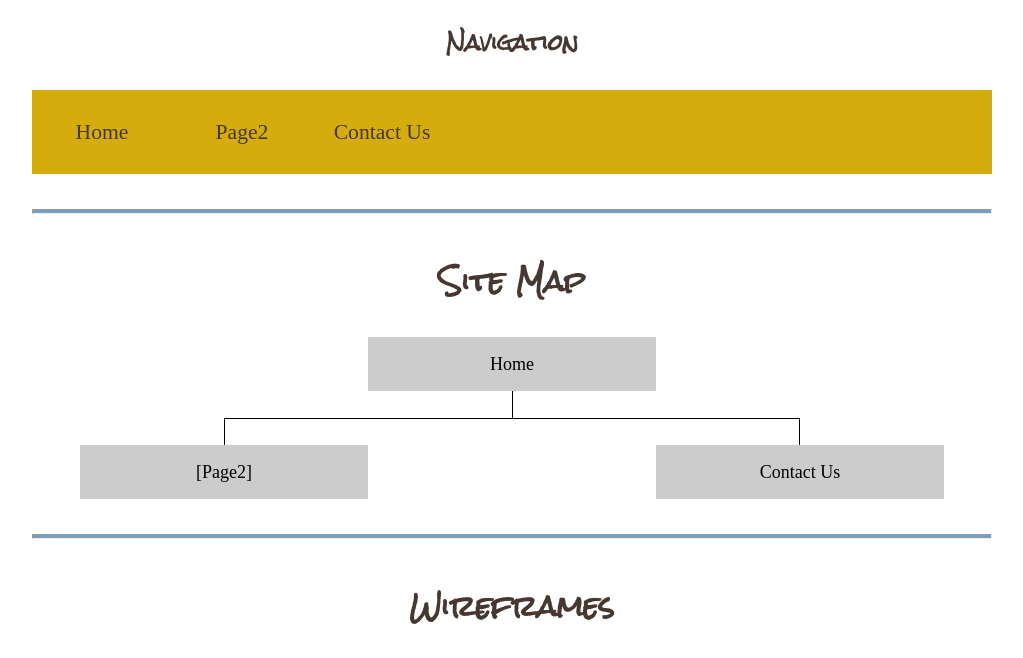
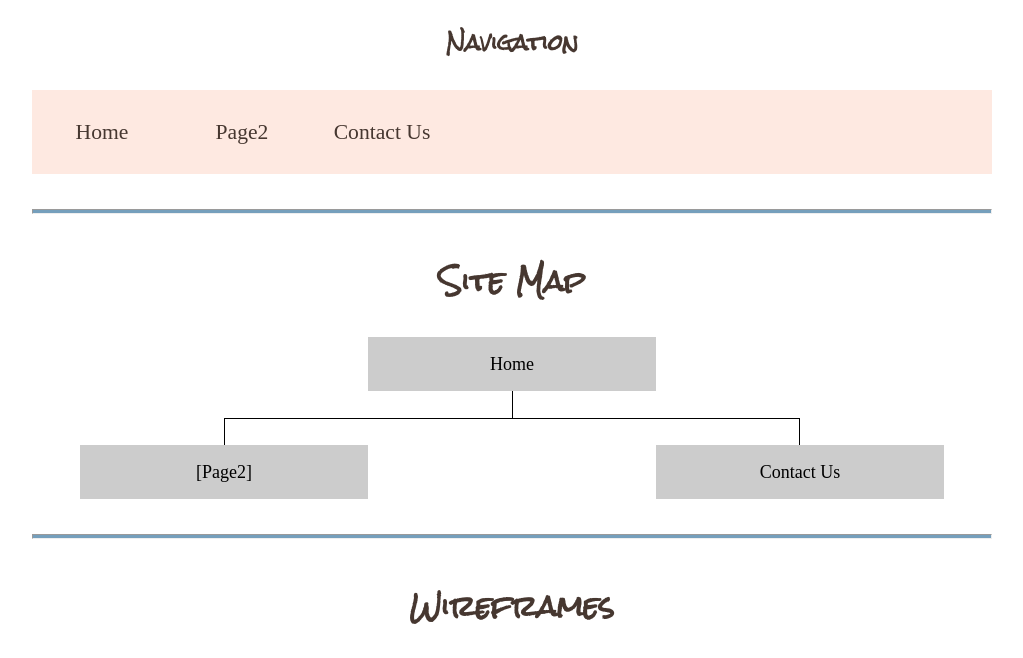
Before and after one commit to lleir89/wdd130, a plain HTML site: page wwr/site-plan-rafting.html in a window 1280 px wide. Shown: the part 2361-3019 px from the top of the page, without its empty margins (128-1151 px from the left). Drawn offline with Linux system fonts and the light colour scheme.

Commit message:
W2 changes

```diff
--- a/wwr/styles/site-plan-rafting.css
+++ b/wwr/styles/site-plan-rafting.css
@@ -22,7 +22,7 @@ Fonts are separated by a & */
   --paragraph-color-on-color: #fee9e1; /* paragraph text on a colored background */
   --paragraph-background-color: #463730  ;
   --nav-link-color: #463730;
-  --nav-background-color: #D4AC0D;
+  --nav-background-color: #fee9e1;
   --nav-hover-link-color: #fee9e1;
   --nav-hover-background-color: #463730;
 }
```
